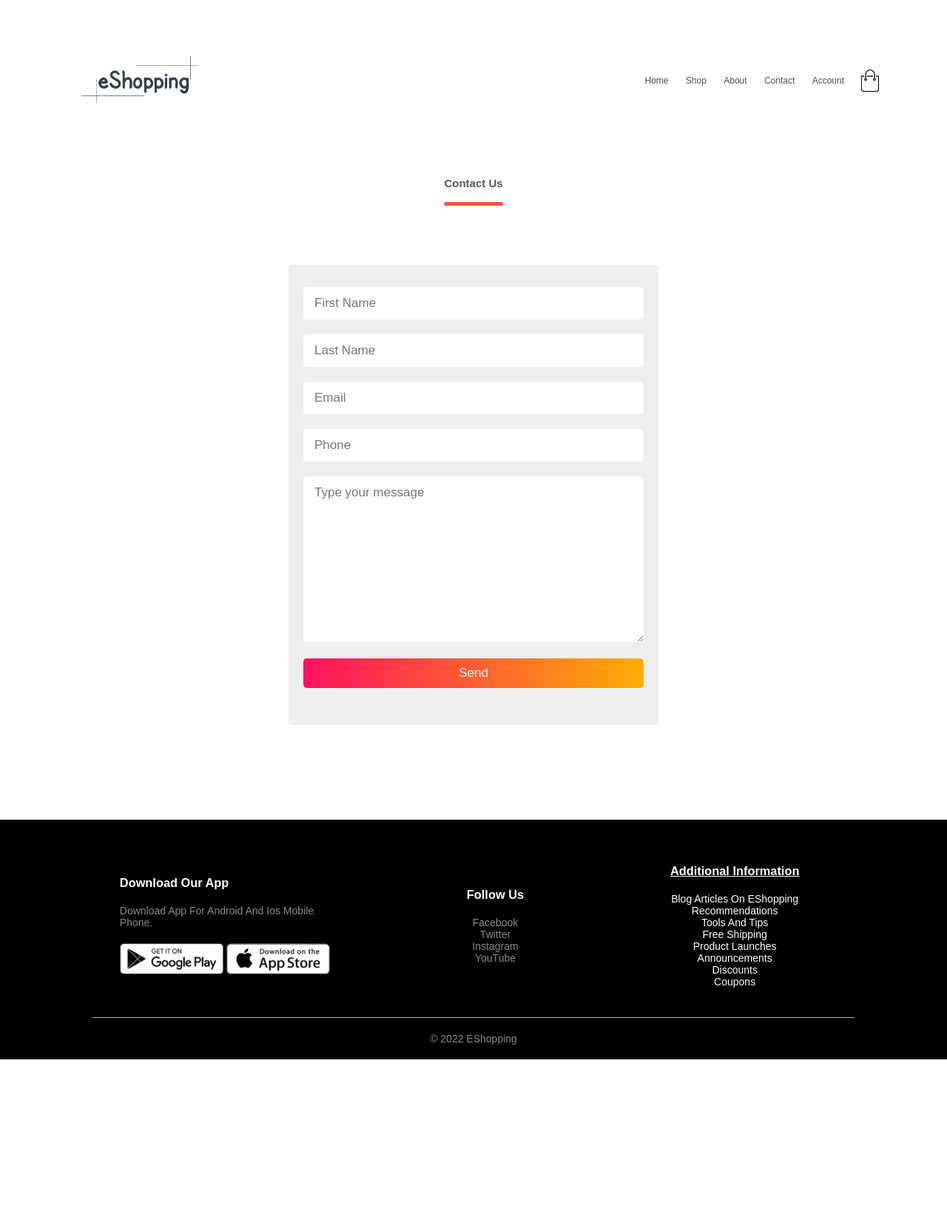
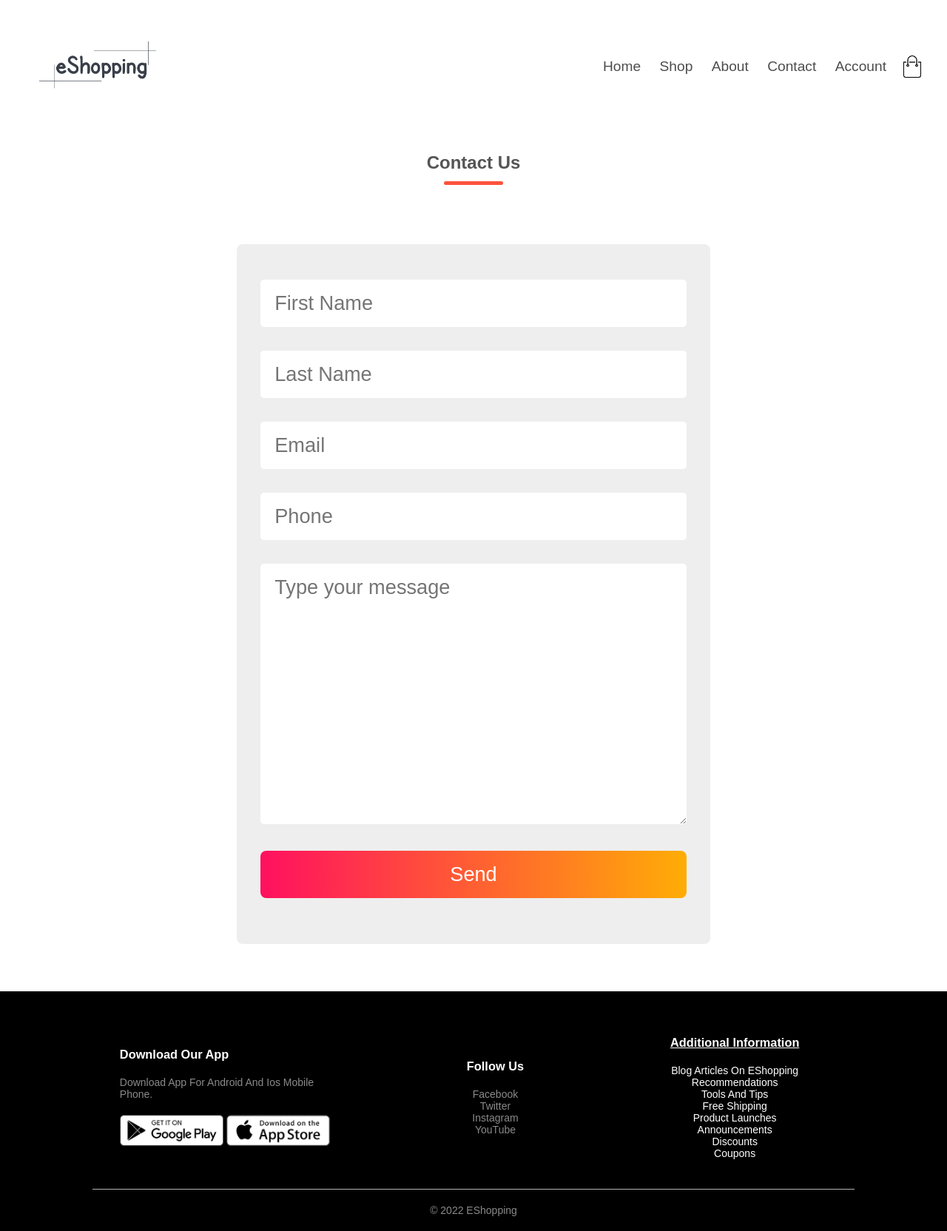
Before and after one commit to mikemwai/eShopping, a PHP site: the page made by Contact Us/Contact.php in a window 1280 px wide. Shown: the whole page at 74% size. Before the commit the page ends 1432 px from the top, so only its background shows below. Run offline with PHP 8.4, Linux system fonts and the light colour scheme.

Commit message:
On branch master  Your branch is up to date with 'origin/master'.  Changes to be committed: 	modified:   Contact Us/Contact.css 	modified:   Contact Us/Contact.php

```diff
--- a/Contact Us/Contact.css
+++ b/Contact Us/Contact.css
@@ -1,9 +1,69 @@
-.box
-{
-    font-size: 130%;
-    height: 55px;
-    width: 90%;
-    padding: 0 20px;
-    margin-left: 50px;
-    justify-content: space-around;
-}
+:root{
+    --green:#27ae60;
+    --black:#333;
+    --white:#fff;
+    --bg-color:#eee;
+    --box-shadow:0 .5rem 1rem rgba(0,0,0,.1);
+    --border:.1rem solid var(--black);
+  }
+
+  *{
+    font-family: 'Poppins', sans-serif;
+    margin:0; padding:0;
+    box-sizing: border-box;
+    outline: none; border:none;
+    text-decoration: none;
+    text-transform: capitalize;
+  }
+
+  .btn{
+    display: block;
+    width: 100%;
+    cursor: pointer;
+    border-radius: .5rem;
+    margin-top: 1rem;
+    font-size: 1.7rem;
+    padding:1rem 3rem;
+    background:linear-gradient(to right,#ff105f,#ffad06);
+    color:var(--white);
+    text-align: center;
+  }
+
+  .btn:hover{
+    background: var(--black);
+  }
+
+.admin-product-form-container.centered{
+    display: flex;
+    align-items: center;
+    justify-content: center;
+    min-height: 90vh;
+
+  }
+
+  .admin-product-form-container form{
+    max-width: 40rem;
+    margin:0 auto;
+    margin-bottom: 5%;
+    padding:2rem;
+    border-radius: .5rem;
+    background: var(--bg-color);
+  }
+
+  .admin-product-form-container form h3{
+    text-transform: uppercase;
+    color:var(--black);
+    margin-bottom: 1rem;
+    text-align: center;
+    font-size: 2.5rem;
+  }
+
+  .admin-product-form-container form .box{
+    width: 100%;
+    border-radius: .3rem;
+    padding:1.0rem 1.2rem;
+    font-size: 1.7rem;
+    margin:1rem 0;
+    background: var(--white);
+    text-transform: none;
+  }
--- a/Contact Us/Contact.php
+++ b/Contact Us/Contact.php
@@ -5,7 +5,7 @@
     <meta name="viewport" content="width=device-width , initial-scale=1.0">
     <title>eShopping | Contactpage</title>
     <link rel="stylesheet" href="../Homepage/Shoppage.css">
-    <link rel="stylesheet" href="../Account/Admin.css">
+    <link rel="stylesheet" href="Contact.css">
 </head>
 <body>
 
@@ -24,12 +24,12 @@
                         <li><a href="../Contact%20Us/Contact.php">Contact</a></li>
                         <li><a href="../Account/Account.php">Account</a></li>
                     </ul>
-            </nav>
+                </nav>
 
                 <img onclick="window.location.href='../Account/Cart.php';" src="../eShopping/images/cart.png" width="30px" height="30px">
                 <img src="../eShopping/images/menu.png" class="menu-icon"
                      onclick="menu-toggle()">
-            </div>
+
         </div>
     </div>
 </div>
```
